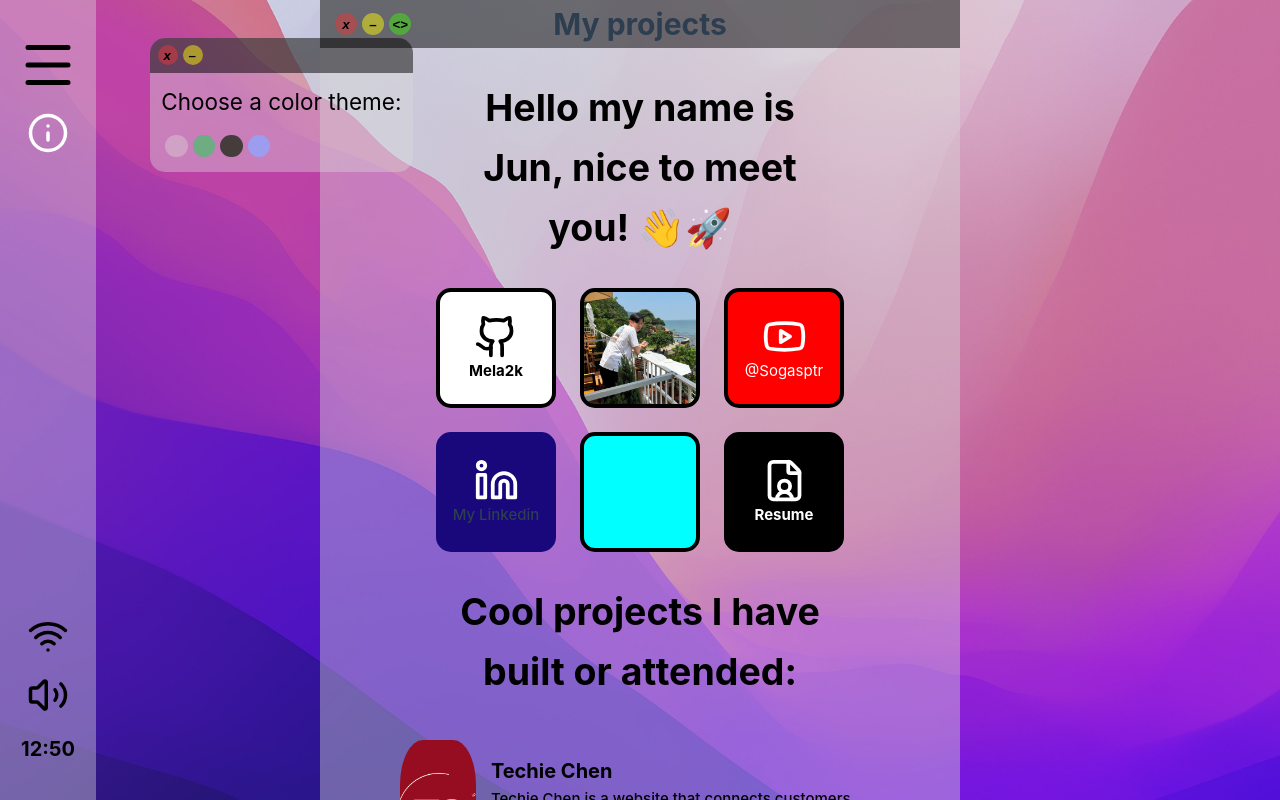
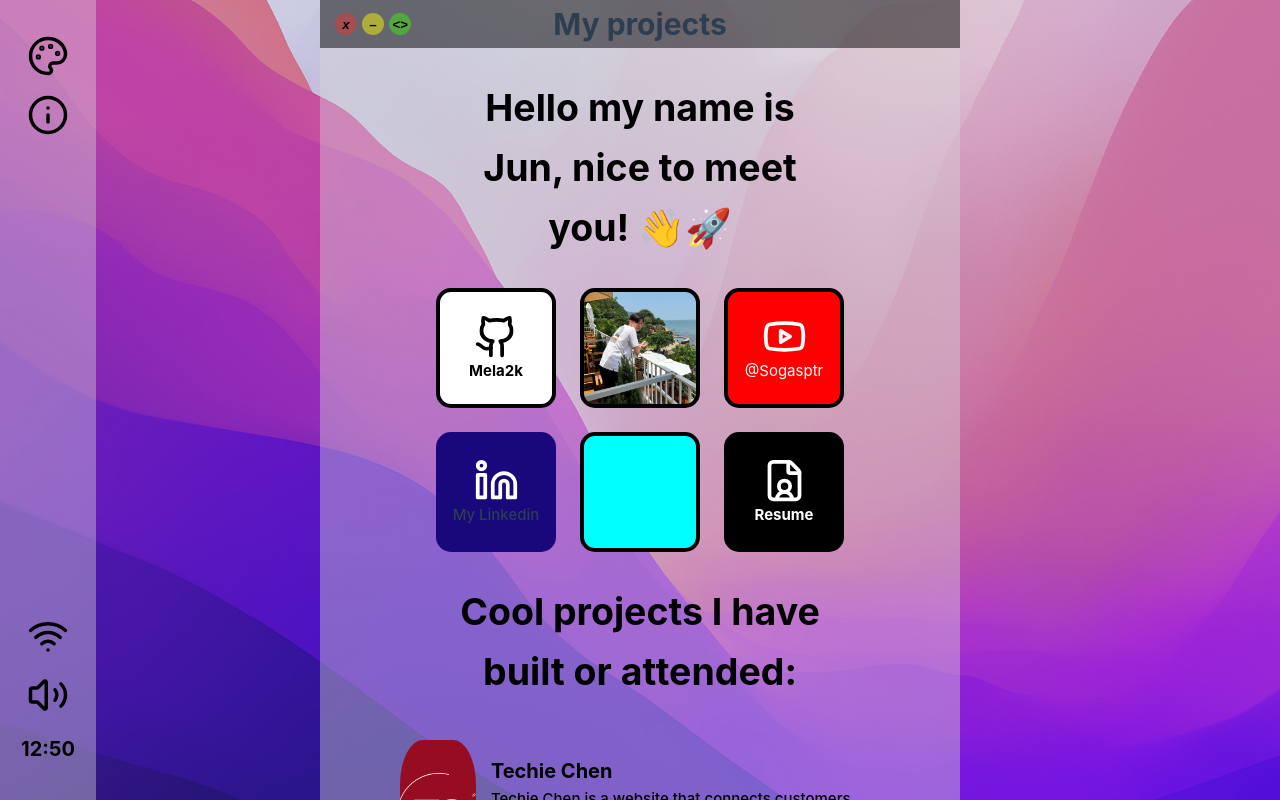
Before and after one commit to mela2k/MyPortfolio, a Vue app in the folder myPortfolio/: page / in a window 1280 px wide. Built offline with nearby package versions, Linux system fonts and the light colour scheme.

Commit message:
feat: added the ui for color mode pannel

```diff
--- a/myPortfolio/src/App.vue
+++ b/myPortfolio/src/App.vue
@@ -1,6 +1,5 @@
 <script setup>
 import {
-  Menu,
   Info,
   Volume2,
   Wifi,
@@ -8,10 +7,12 @@ import {
   Linkedin,
   FileUser,
   Youtube,
+  Palette
 } from "lucide-vue-next";
 import { ref, onMounted, onUnmounted } from "vue";
 
-// connection functions
+
+// Show qr code panel
 const showQR = ref(false);
 
 function showQRToTrue() {
@@ -20,6 +21,17 @@ function showQRToTrue() {
 
 function showQRToFalse() {
   showQR.value = false;
+}
+
+// Show colormode panel
+const showColorMode = ref(false);
+
+function showColorModeToTrue() {
+  showColorMode.value = true;
+}
+
+function showColorModeToFalse() {
+  showColorMode.value = false;
 }
 
 // audio functions
@@ -53,12 +65,12 @@ onMounted(() => {
   <div id="backgroundImage">
     <div id="sideBar">
       <div id="topItems">
-        <span class="icon">
-          <Menu color="black" :size="60" />
+        <span class="icon" @click="showColorModeToTrue()">
+          <Palette color="black" :size="42" />
         </span>
 
         <span class="icon">
-          <Info color="white" :size="42" />
+          <Info color="black" :size="42" />
         </span>
       </div>
 
@@ -77,12 +89,12 @@ onMounted(() => {
       </div>
     </div>
 
-    <div id="colorModePanel">
+    <div v-if="showColorMode" id="colorModePanel">
       <div id="colorModeControls">
-        <button id="closeIcon">
+        <button id="closeIcon" @click="showColorModeToFalse()">
           <span class="icon">x</span>
         </button>
-        <button id="minimizeIcon">
+        <button id="minimizeIcon" @click="showColorModeToFalse()">
           <span class="icon">–</span>
         </button>
       </div>
@@ -197,6 +209,15 @@ body {
   }
 }
 
+@keyframes slide-right {
+   from {
+    transform: translateY(-300px);
+  }
+  to {
+    transform: translateY(0);
+  }
+}
+
 #backgroundImage {
   width: 100vw;
   height: 100vh;
@@ -245,6 +266,9 @@ body {
     top: 2.5em;
     left: 10em;
     border-radius: 1em;
+    animation-duration: 1s;
+    animation-name: slide-right;
+
     #colorModeControls {
       gap: 5px;
       padding: 0.5em;
@@ -252,6 +276,7 @@ body {
       border-top-right-radius: 1em;
       background-color: rgba(0, 0, 0, 0.5);
       display: flex;
+
 
       button {
         display: flex;
```
